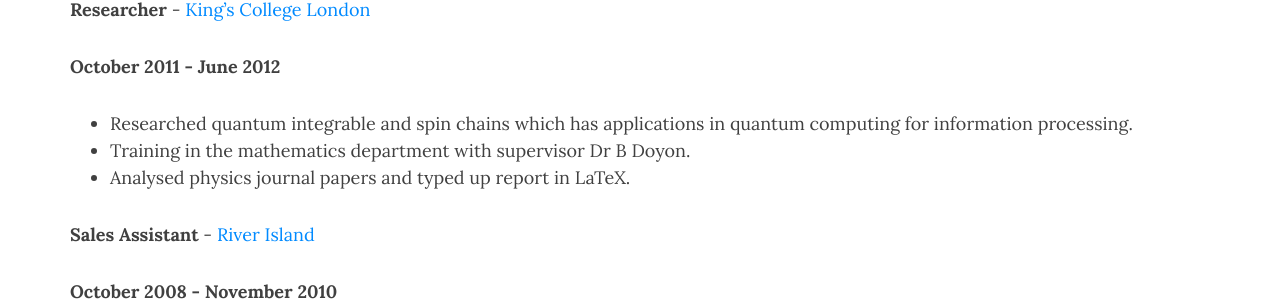
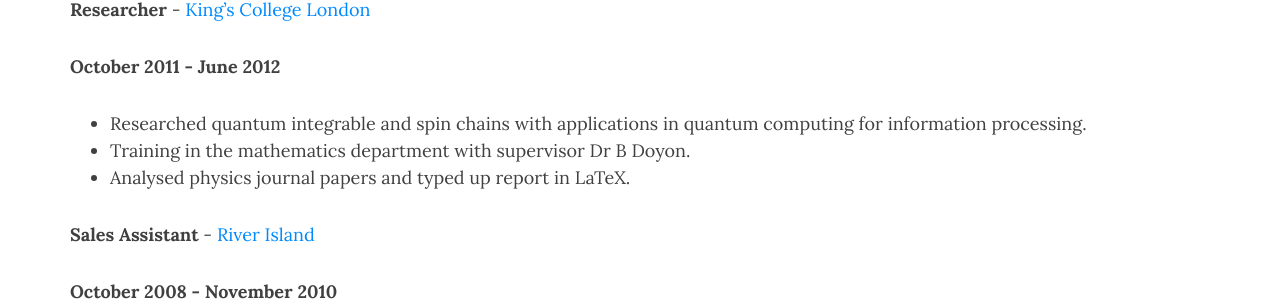
Before and after one commit to drrobotk/drrobotk.github.io, a Jekyll site: the page built from cv.md, in a window 1280 px wide and 900 px high, scrolled down 4352 px. Shown: the part 148-454 px from the top of the window. Built offline with Jekyll 4.4.1, drawn with Linux system fonts in a browser that asks for light colours; nearby versions of some CDN libraries; comment, search, counter and statistics services are not loaded.

Commit message:
Update blog.

```diff
--- a/cv.md
+++ b/cv.md
@@ -126,7 +126,7 @@ Photoshop, PowerPoint, LaTeX, GIMP and CorelDraw
 **Researcher** - [King's College London](https://www.kcl.ac.uk/)
 
 **October 2011 - June 2012**
--   Researched quantum integrable and spin chains which has applications in quantum computing for information processing.
+-   Researched quantum integrable and spin chains with applications in quantum computing for information processing.
 -   Training in the mathematics department with supervisor Dr B Doyon.
 -   Analysed physics journal papers and typed up report in LaTeX.
 
```
